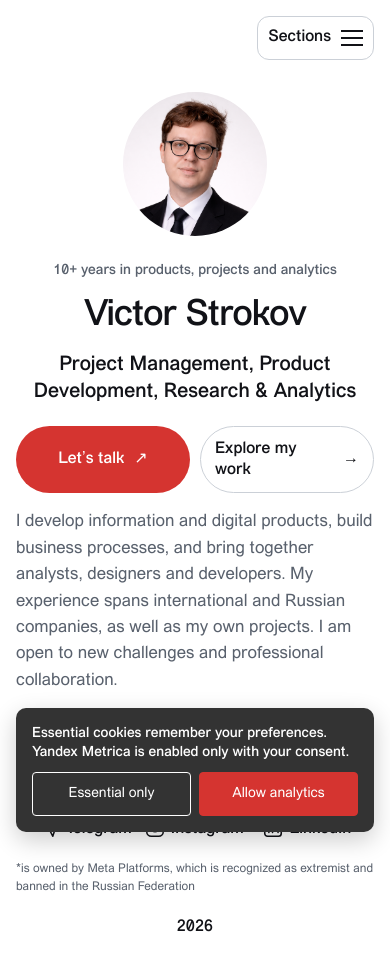
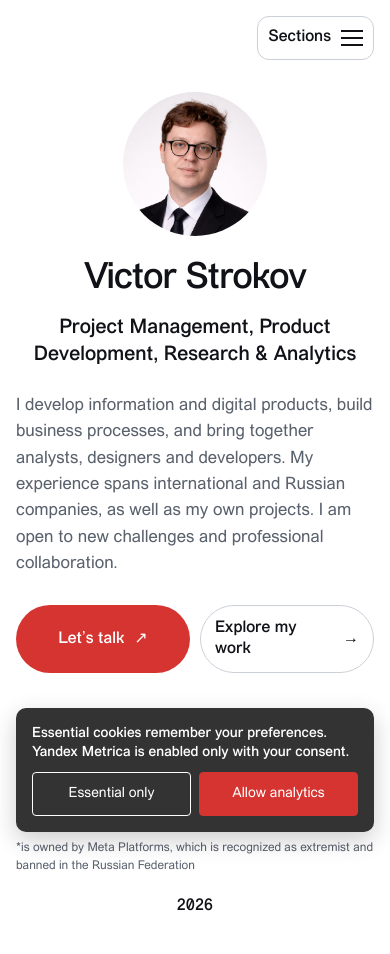
Before and after one commit to gitsvitya/svitya-personal, a Next.js app: page /en/about in a window 390 px wide. After the commit the page ends 933 px from the top, so only its background shows below. Built offline with nearby package versions, Linux system fonts and the light colour scheme.

Commit message:
Added: restructure about page layout

```diff
--- a/src/components/AppAboutMe/AppAboutMe.module.css
+++ b/src/components/AppAboutMe/AppAboutMe.module.css
@@ -1,7 +1,7 @@
 .container {
   display: grid;
   grid-template-columns: 250px minmax(0, 1fr);
-  gap: 48px;
+  gap: 24px 48px;
   align-items: start;
   padding-top: 48px;
   padding-bottom: 64px;
@@ -20,15 +20,8 @@
   display: flex;
   flex-direction: column;
   align-items: flex-start;
+  align-self: center;
   gap: 20px;
-}
-.eyebrow {
-  margin: 0;
-  font-size: 16px;
-  font-weight: 400;
-  line-height: 1.5;
-  color: var(--text-subtle);
-  transition: color var(--transition-theme);
 }
 .header {
   margin: 0;
@@ -45,8 +38,9 @@
   line-height: 1.35;
 }
 .paragraph {
+  grid-column: 1 / -1;
   margin: 0;
-  max-width: 66ch;
+  width: 100%;
   font-size: 20px;
   font-weight: 300;
   line-height: 1.6;
@@ -54,6 +48,7 @@
   transition: color var(--transition-theme);
 }
 .actions {
+  grid-column: 1 / -1;
   display: flex;
   flex-wrap: wrap;
   gap: 12px;
@@ -62,7 +57,7 @@
 
 @media (max-width: 1024px) {
   .container {
-    gap: 32px;
+    column-gap: 32px;
   }
   .paragraph {
     font-size: 18px;
@@ -85,8 +80,7 @@
     gap: 16px;
   }
   .header,
-  .subheader,
-  .eyebrow {
+  .subheader {
     text-align: center;
   }
   .actions {
@@ -106,10 +100,6 @@
   .paragraph {
     font-size: 17px;
     line-height: 1.55;
-    order: 1;
-  }
-  .eyebrow {
-    font-size: 14px;
   }
   .actions {
     width: 100%;
--- a/src/components/AppAboutMe/AppAboutMe.tsx
+++ b/src/components/AppAboutMe/AppAboutMe.tsx
@@ -19,9 +19,9 @@ function AppAboutMe({ text, language }: AppAboutMeProps) {
         preload
       />
       <div className={styles.textBlock}>
-        <p className={styles.eyebrow}>{text.about.experience}</p>
         <h1 className={styles.header}>{text.about.title}</h1>
         <p className={styles.subheader}>{text.about.subtitle}</p>
+      </div>
       <p className={styles.paragraph}>{text.about.description}</p>
       <div className={styles.actions}>
         <a
@@ -38,7 +38,6 @@ function AppAboutMe({ text, language }: AppAboutMeProps) {
           <span aria-hidden="true">→</span>
         </TransitionLink>
       </div>
-      </div>
     </Section>
   );
 }
```
Lines whose indentation alone changed are shown as unchanged.
